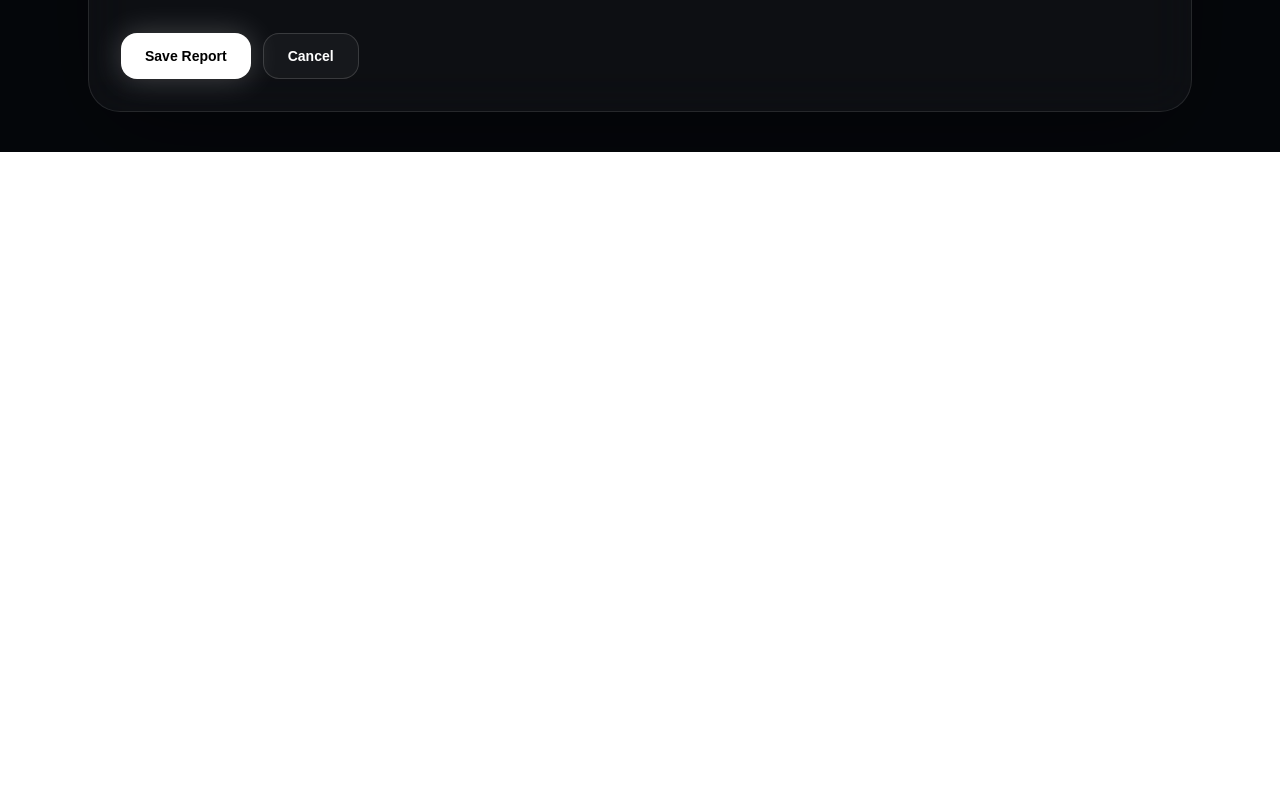
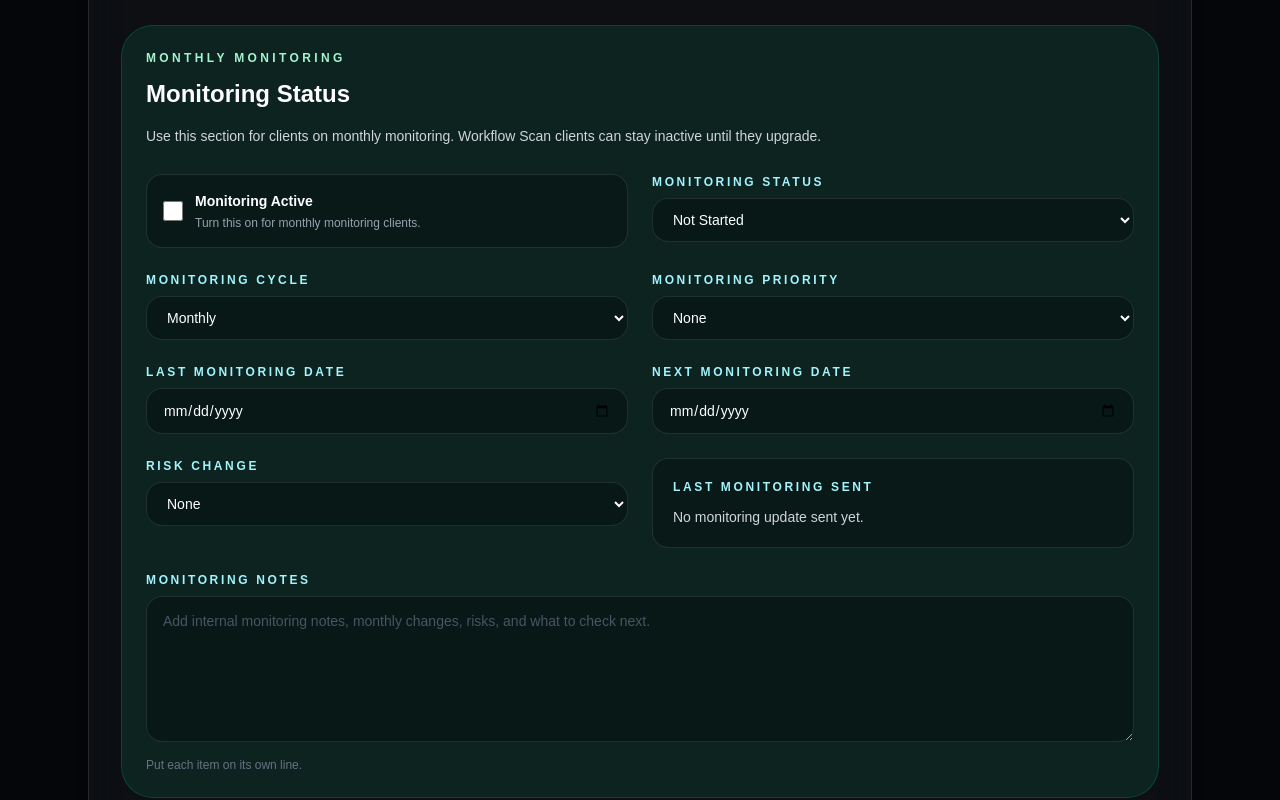
Before and after one commit to DexTheAIBusinessman/ghostlayer, a Next.js app: page /admin/reports/builder in a window 1280 px wide. Shown: the part 1340-2140 px from the top of the page. Before the commit the page ends 1492 px from the top, so only its background shows below. Built offline with nearby package versions, Linux system fonts and the light colour scheme.

Commit message:
add monthly monitoring fields to admin reports

```diff
--- a/app/admin/reports/builder/page.tsx
+++ b/app/admin/reports/builder/page.tsx
@@ -17,6 +17,15 @@ type ClientReport = {
   main_recommendation: string | null;
   status: string | null;
   email_sent: boolean | null;
+  monitoring_active: boolean | null;
+  monitoring_status: string | null;
+  monitoring_cycle: string | null;
+  last_monitoring_date: string | null;
+  next_monitoring_date: string | null;
+  monitoring_notes: string | null;
+  monitoring_priority: string | null;
+  monitoring_risk_change: string | null;
+  monitoring_last_sent_at: string | null;
 };
 
 type ReportFormValues = {
@@ -34,6 +43,15 @@ type ReportFormValues = {
   main_recommendation: string | null;
   status: string;
   email_sent: boolean;
+  monitoring_active: boolean;
+  monitoring_status: string;
+  monitoring_cycle: string;
+  last_monitoring_date: string | null;
+  next_monitoring_date: string | null;
+  monitoring_notes: string | null;
+  monitoring_priority: string | null;
+  monitoring_risk_change: string | null;
+  monitoring_last_sent_at: string | null;
 };
 
 function cleanReportId(value: string) {
@@ -65,6 +83,15 @@ function parseNumber(value: FormDataEntryValue | null) {
 
 function listToText(items: string[] | null | undefined) {
   return Array.isArray(items) ? items.join("\n") : "";
+}
+
+function parseDate(value: FormDataEntryValue | null) {
+  const date = String(value || "").trim();
+  return date || null;
+}
+
+function parseCheckbox(value: FormDataEntryValue | null) {
+  return value === "on" || value === "true";
 }
 
 async function getReport(reportId: string): Promise<ClientReport | null> {
@@ -143,6 +170,21 @@ async function saveReport(formData: FormData) {
       String(formData.get("main_recommendation") || "").trim() || null,
     status: String(formData.get("status") || "Draft").trim() || "Draft",
     email_sent: existingEmailSent,
+    monitoring_active: parseCheckbox(formData.get("monitoring_active")),
+    monitoring_status:
+      String(formData.get("monitoring_status") || "Not Started").trim() ||
+      "Not Started",
+    monitoring_cycle:
+      String(formData.get("monitoring_cycle") || "Monthly").trim() || "Monthly",
+    last_monitoring_date: parseDate(formData.get("last_monitoring_date")),
+    next_monitoring_date: parseDate(formData.get("next_monitoring_date")),
+    monitoring_notes:
+      String(formData.get("monitoring_notes") || "").trim() || null,
+    monitoring_priority:
+      String(formData.get("monitoring_priority") || "").trim() || null,
+    monitoring_risk_change:
+      String(formData.get("monitoring_risk_change") || "").trim() || null,
+    monitoring_last_sent_at: null,
   };
 
   const originalReportId = cleanReportId(
@@ -516,6 +558,138 @@ export default async function ReportBuilderPage({
             </div>
           </div>
 
+          <div className="mt-8 rounded-[2rem] border border-emerald-400/20 bg-emerald-400/10 p-6">
+            <div className="mb-6">
+              <p className="text-xs font-bold uppercase tracking-[0.28em] text-emerald-200">
+                Monthly Monitoring
+              </p>
+              <h2 className="mt-3 text-2xl font-bold text-white">
+                Monitoring Status
+              </h2>
+              <p className="mt-3 max-w-3xl text-sm leading-7 text-gray-300">
+                Use this section for clients on monthly monitoring. Workflow Scan
+                clients can stay inactive until they upgrade.
+              </p>
+            </div>
+
+            <div className="grid gap-6 md:grid-cols-2">
+              <label className="flex items-center gap-3 rounded-2xl border border-white/10 bg-black/25 px-4 py-4">
+                <input
+                  name="monitoring_active"
+                  type="checkbox"
+                  defaultChecked={Boolean(report?.monitoring_active)}
+                  className="h-5 w-5 accent-emerald-300"
+                />
+                <span>
+                  <span className="block text-sm font-bold text-white">
+                    Monitoring Active
+                  </span>
+                  <span className="mt-1 block text-xs text-gray-400">
+                    Turn this on for monthly monitoring clients.
+                  </span>
+                </span>
+              </label>
+
+              <label className="block">
+                <span className="mb-2 block text-xs font-bold uppercase tracking-[0.22em] text-cyan-200">
+                  Monitoring Status
+                </span>
+                <select
+                  name="monitoring_status"
+                  defaultValue={report?.monitoring_status || "Not Started"}
+                  className="w-full rounded-2xl border border-white/10 bg-black/30 px-4 py-3 text-sm text-white outline-none transition focus:border-cyan-300/50 focus:bg-black/40"
+                >
+                  <option value="Not Started">Not Started</option>
+                  <option value="Active">Active</option>
+                  <option value="Needs Review">Needs Review</option>
+                  <option value="Paused">Paused</option>
+                  <option value="Cancelled">Cancelled</option>
+                </select>
+              </label>
+
+              <label className="block">
+                <span className="mb-2 block text-xs font-bold uppercase tracking-[0.22em] text-cyan-200">
+                  Monitoring Cycle
+                </span>
+                <select
+                  name="monitoring_cycle"
+                  defaultValue={report?.monitoring_cycle || "Monthly"}
+                  className="w-full rounded-2xl border border-white/10 bg-black/30 px-4 py-3 text-sm text-white outline-none transition focus:border-cyan-300/50 focus:bg-black/40"
+                >
+                  <option value="Monthly">Monthly</option>
+                  <option value="Biweekly">Biweekly</option>
+                  <option value="Quarterly">Quarterly</option>
+                </select>
+              </label>
+
+              <label className="block">
+                <span className="mb-2 block text-xs font-bold uppercase tracking-[0.22em] text-cyan-200">
+                  Monitoring Priority
+                </span>
+                <select
+                  name="monitoring_priority"
+                  defaultValue={report?.monitoring_priority || ""}
+                  className="w-full rounded-2xl border border-white/10 bg-black/30 px-4 py-3 text-sm text-white outline-none transition focus:border-cyan-300/50 focus:bg-black/40"
+                >
+                  <option value="">None</option>
+                  <option value="Low">Low</option>
+                  <option value="Medium">Medium</option>
+                  <option value="High">High</option>
+                  <option value="Urgent">Urgent</option>
+                </select>
+              </label>
+
+              <Field
+                label="Last Monitoring Date"
+                name="last_monitoring_date"
+                type="date"
+                defaultValue={report?.last_monitoring_date || ""}
+              />
+
+              <Field
+                label="Next Monitoring Date"
+                name="next_monitoring_date"
+                type="date"
+                defaultValue={report?.next_monitoring_date || ""}
+              />
+
+              <label className="block">
+                <span className="mb-2 block text-xs font-bold uppercase tracking-[0.22em] text-cyan-200">
+                  Risk Change
+                </span>
+                <select
+                  name="monitoring_risk_change"
+                  defaultValue={report?.monitoring_risk_change || ""}
+                  className="w-full rounded-2xl border border-white/10 bg-black/30 px-4 py-3 text-sm text-white outline-none transition focus:border-cyan-300/50 focus:bg-black/40"
+                >
+                  <option value="">None</option>
+                  <option value="Improved">Improved</option>
+                  <option value="No Change">No Change</option>
+                  <option value="Worsened">Worsened</option>
+                </select>
+              </label>
+
+              <div className="rounded-2xl border border-white/10 bg-black/25 p-5">
+                <p className="text-xs font-bold uppercase tracking-[0.22em] text-cyan-200">
+                  Last Monitoring Sent
+                </p>
+                <p className="mt-3 text-sm text-gray-300">
+                  {report?.monitoring_last_sent_at || "No monitoring update sent yet."}
+                </p>
+              </div>
+            </div>
+
+            <div className="mt-6">
+              <TextArea
+                label="Monitoring Notes"
+                name="monitoring_notes"
+                rows={5}
+                placeholder="Add internal monitoring notes, monthly changes, risks, and what to check next."
+                defaultValue={report?.monitoring_notes || ""}
+              />
+            </div>
+          </div>
+
           <div className="mt-10 flex flex-wrap gap-3">
             <button
               type="submit"
--- a/app/admin/reports/page.tsx
+++ b/app/admin/reports/page.tsx
@@ -10,6 +10,14 @@ type ClientReport = {
   estimated_loss: string | null;
   status: string | null;
   email_sent: boolean | null;
+  monitoring_active: boolean | null;
+  monitoring_status: string | null;
+  monitoring_cycle: string | null;
+  last_monitoring_date: string | null;
+  next_monitoring_date: string | null;
+  monitoring_priority: string | null;
+  monitoring_risk_change: string | null;
+  monitoring_last_sent_at: string | null;
   created_at: string | null;
   updated_at: string | null;
 };
@@ -110,6 +118,44 @@ function StatusBadge({
   );
 }
 
+function MonitoringBadge({
+  active,
+  status,
+  nextDate,
+  priority,
+}: {
+  active: boolean | null;
+  status: string | null;
+  nextDate: string | null;
+  priority: string | null;
+}) {
+  if (!active) {
+    return (
+      <div>
+        <span className="inline-flex rounded-full border border-white/10 bg-white/[0.04] px-3 py-1 text-xs font-semibold text-gray-300">
+          Not Active
+        </span>
+      </div>
+    );
+  }
+
+  return (
+    <div className="space-y-1">
+      <span className="inline-flex rounded-full border border-emerald-400/40 bg-emerald-400/10 px-3 py-1 text-xs font-semibold text-emerald-200 shadow-[0_0_18px_rgba(16,185,129,0.2)]">
+        {status || "Active"}
+      </span>
+
+      {nextDate ? (
+        <div className="text-xs text-gray-400">Next: {nextDate}</div>
+      ) : null}
+
+      {priority ? (
+        <div className="text-xs text-cyan-200">Priority: {priority}</div>
+      ) : null}
+    </div>
+  );
+}
+
 export default async function AdminReportsPage() {
   const reports = await getReports();
 
@@ -193,6 +239,7 @@ export default async function AdminReportsPage() {
                   <th className="px-6 py-4">Risk</th>
                   <th className="px-6 py-4">Loss</th>
                   <th className="px-6 py-4">Status</th>
+                  <th className="px-6 py-4">Monitoring</th>
                   <th className="px-6 py-4">Actions</th>
                 </tr>
               </thead>
@@ -230,6 +277,15 @@ export default async function AdminReportsPage() {
                       <StatusBadge
                         status={report.status}
                         emailSent={report.email_sent}
+                      />
+                    </td>
+
+                    <td className="px-6 py-5">
+                      <MonitoringBadge
+                        active={report.monitoring_active}
+                        status={report.monitoring_status}
+                        nextDate={report.next_monitoring_date}
+                        priority={report.monitoring_priority}
                       />
                     </td>
 
@@ -272,7 +328,7 @@ export default async function AdminReportsPage() {
                 {reports.length === 0 && (
                   <tr>
                     <td
-                      colSpan={7}
+                      colSpan={8}
                       className="px-6 py-16 text-center text-gray-400"
                     >
                       No client reports yet.
```
